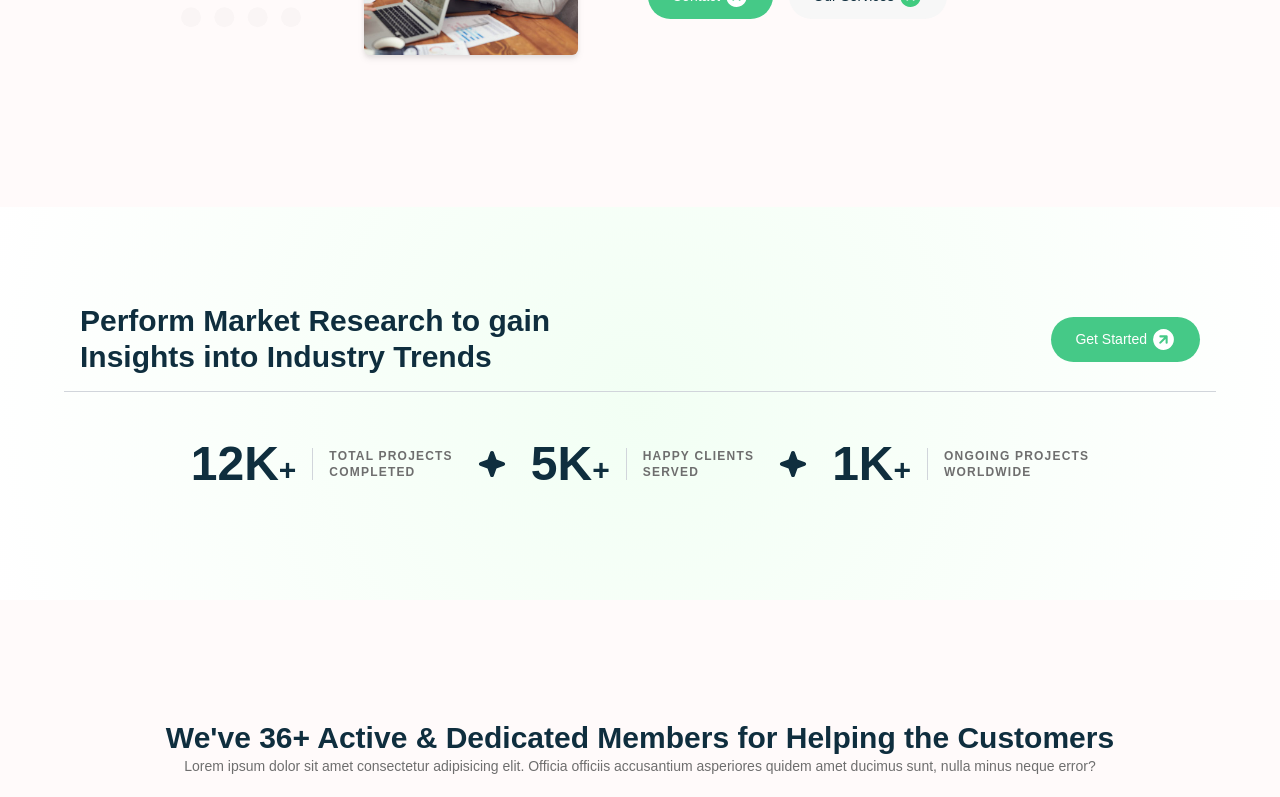
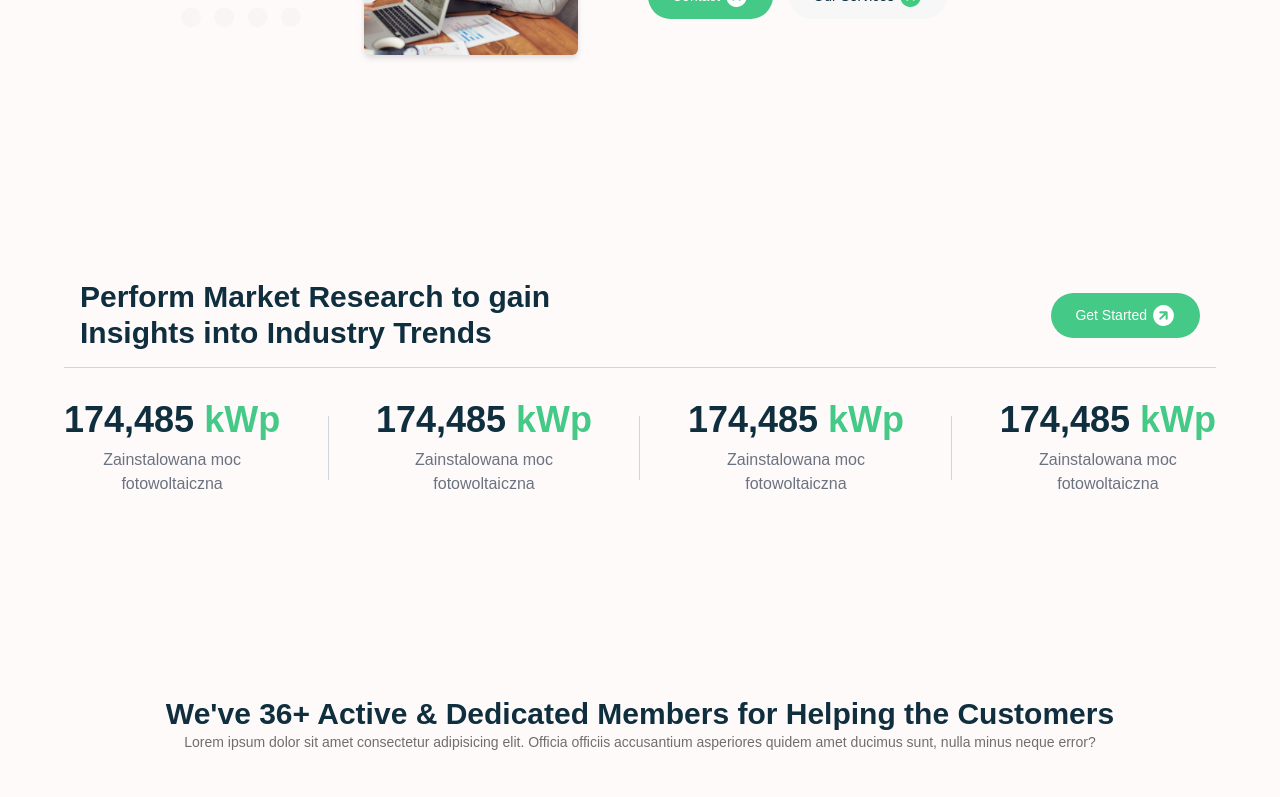
Before and after one commit to Rozmyk/SolarNova, a Next.js app: page /about in a window 1280 px wide. Shown: the part 505-1302 px from the top of the page. Built offline with nearby package versions, Linux system fonts and the light colour scheme.

Commit message:
Update StatsSection.tsx

```diff
--- a/src/components/AboutPage/StatsSection/StatsSection.tsx
+++ b/src/components/AboutPage/StatsSection/StatsSection.tsx
@@ -1,41 +1,47 @@
-import { PiStarFourFill } from 'react-icons/pi'
 import Button from '@/components/ui/Button/Button'
 import Wrapper from '@/components/Wrapper/Wrapper'
-const StatsCard = ({ value, label1, label2 }: { value: string; label1: string; label2: string }) => {
+const SingleService = ({
+	number,
+	unit,
+	titleLine1,
+	titleLine2,
+}: {
+	number: string
+	unit: string
+	titleLine1: string
+	titleLine2: string
+}) => {
 	return (
-		<div className={`py-4 px-6 rounded-md flex items-center space-x-4`}>
-			<div className='text-5xl font-semibold text-secondary'>
-				{value}
-				<span className='text-3xl'>+</span>
+		<div className='flex flex-col items-center justify-center text-center'>
+			<div className='text-4xl font-bold mb-2'>
+				<span className='text-secondary'>{number}</span> <span className='text-primary'>{unit}</span>
 			</div>
-			<div className='border-l pl-4 text-darkText border-gray-300'>
-				<p className='text-xs font-semibold uppercase tracking-widest'>{label1}</p>
-				<p className='text-xs font-semibold uppercase tracking-widest'>{label2}</p>
-			</div>
+			<p className='text-gray-500'>{titleLine1}</p>
+			<p className='text-gray-500'>{titleLine2}</p>
 		</div>
 	)
 }
 
 const StatsSection = () => {
 	return (
-		<div className='bg-[radial-gradient(circle,_var(--tw-gradient-stops))] from-[#f2fff4] to-white mb-6 mt-6 '>
 		<Wrapper>
-				<div className='flex justify-between items-center pb-4 border-b border-gray-300 p-4'>
+			<div className='flex justify-between items-center pb-4 border-b border-gray-300 p-4 mb-8'>
 				<h2 className='text-3xl text-secondary font-semibold'>
 					Perform Market Research to gain <br />
 					Insights into Industry Trends
 				</h2>
 				<Button>Get Started</Button>
 			</div>
-				<div className='flex flex-col md:flex-row items-center justify-center mt-4 text-secondary p-4'>
-					<StatsCard value='12K' label1='Total Projects' label2='Completed' />
-					<PiStarFourFill size={30} />
-					<StatsCard value='5K' label1='Happy Clients' label2='Served' />
-					<PiStarFourFill size={30} />
-					<StatsCard value='1K' label1='Ongoing Projects' label2='Worldwide' />
+			<div className=' w-full  flex md:flex-row flex-col gap-8 md:gap-0 justify-between items-center'>
+				<SingleService number='174,485' unit='kWp' titleLine1='Zainstalowana moc' titleLine2='fotowoltaiczna' />
+				<div className='w-px h-16 bg-gray-300' />
+				<SingleService number='174,485' unit='kWp' titleLine1='Zainstalowana moc' titleLine2='fotowoltaiczna' />
+				<div className='w-px h-16 bg-gray-300' />
+				<SingleService number='174,485' unit='kWp' titleLine1='Zainstalowana moc' titleLine2='fotowoltaiczna' />
+				<div className='w-px h-16 bg-gray-300' />
+				<SingleService number='174,485' unit='kWp' titleLine1='Zainstalowana moc' titleLine2='fotowoltaiczna' />
 			</div>
 		</Wrapper>
-		</div>
 	)
 }
 
```
Lines whose indentation alone changed are shown as unchanged.
